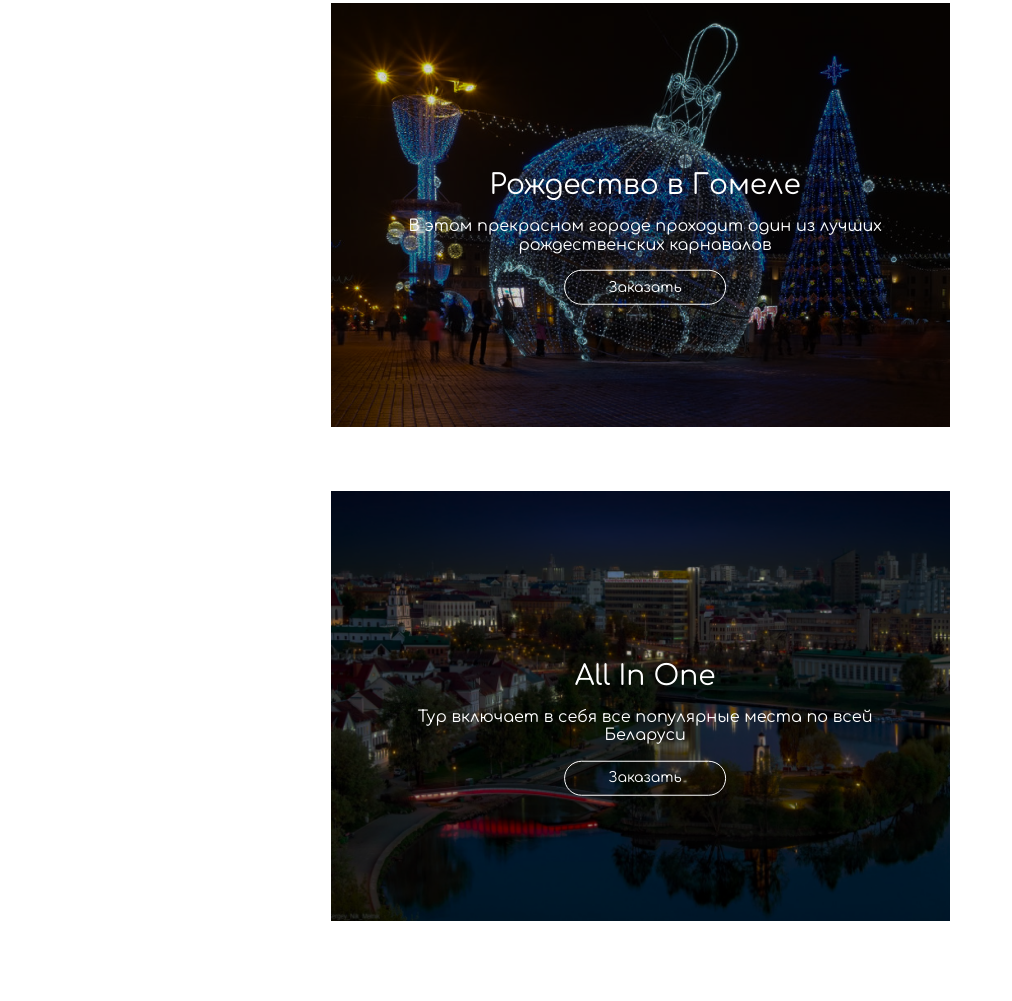
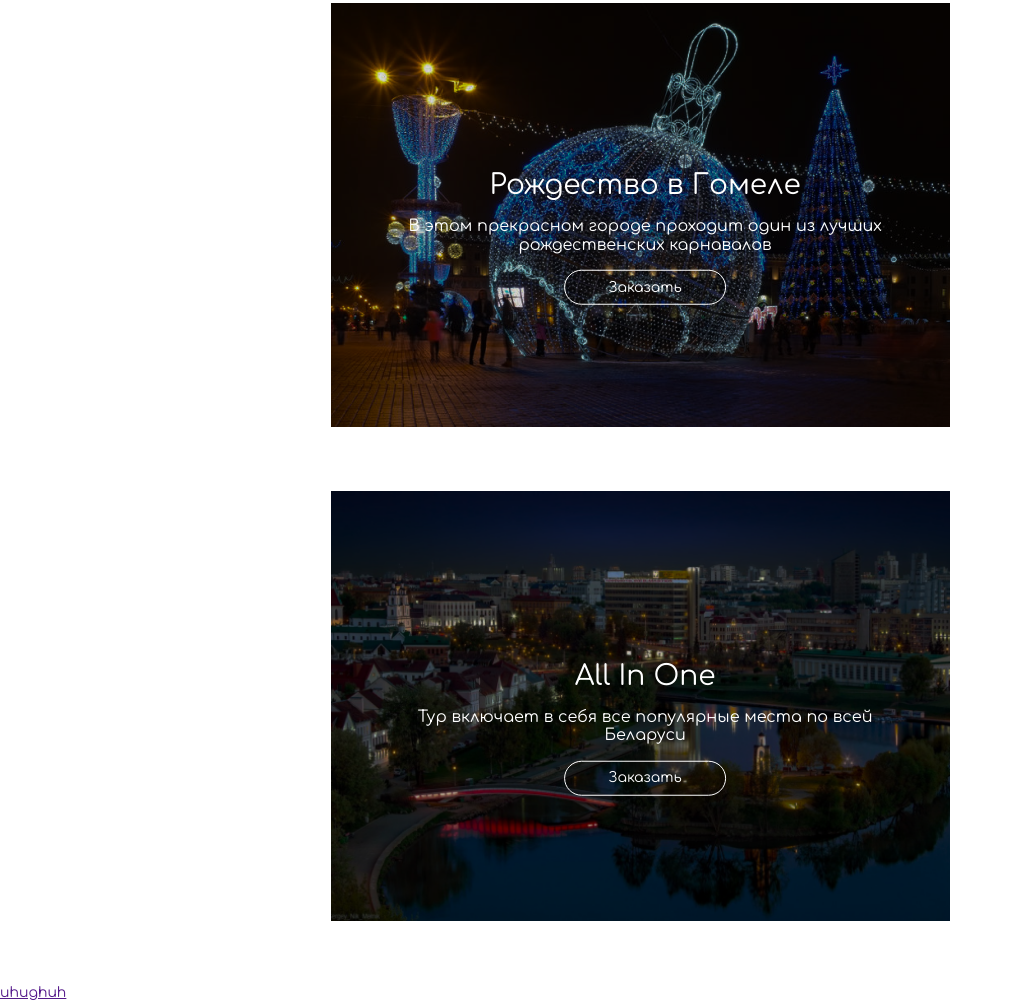
Before and after one commit to Andrey-VN/sightsBelarus, a website: page src/index.pug in a window 1280 px wide. Shown: the part 2049-3050 px from the top of the page, without its empty margins (0-1012 px from the left). Drawn offline with nearby package versions, Linux system fonts and the light colour scheme; files that its build step writes are made by us from their sources.

Commit message:
addet link

```diff
--- a/src/index.pug
+++ b/src/index.pug
@@ -10,3 +10,4 @@ html(lang="en")
         .wrapper
             include modules/header.pug
             include modules/main.pug
+            a(href="").link uhughuh
```
